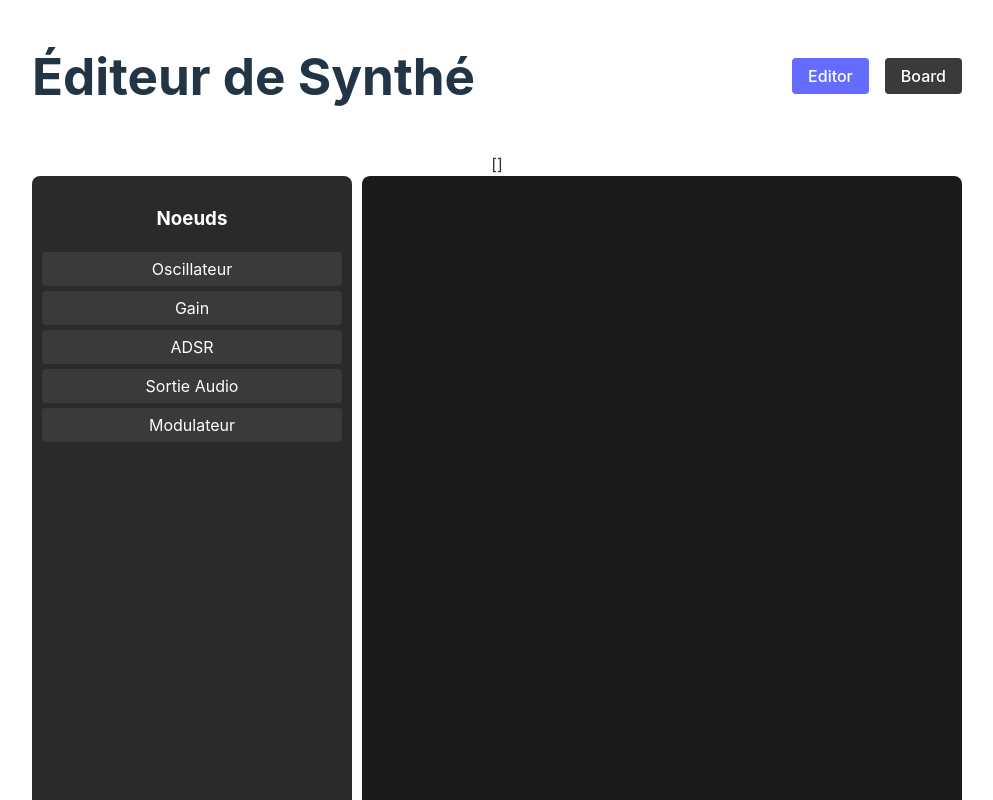
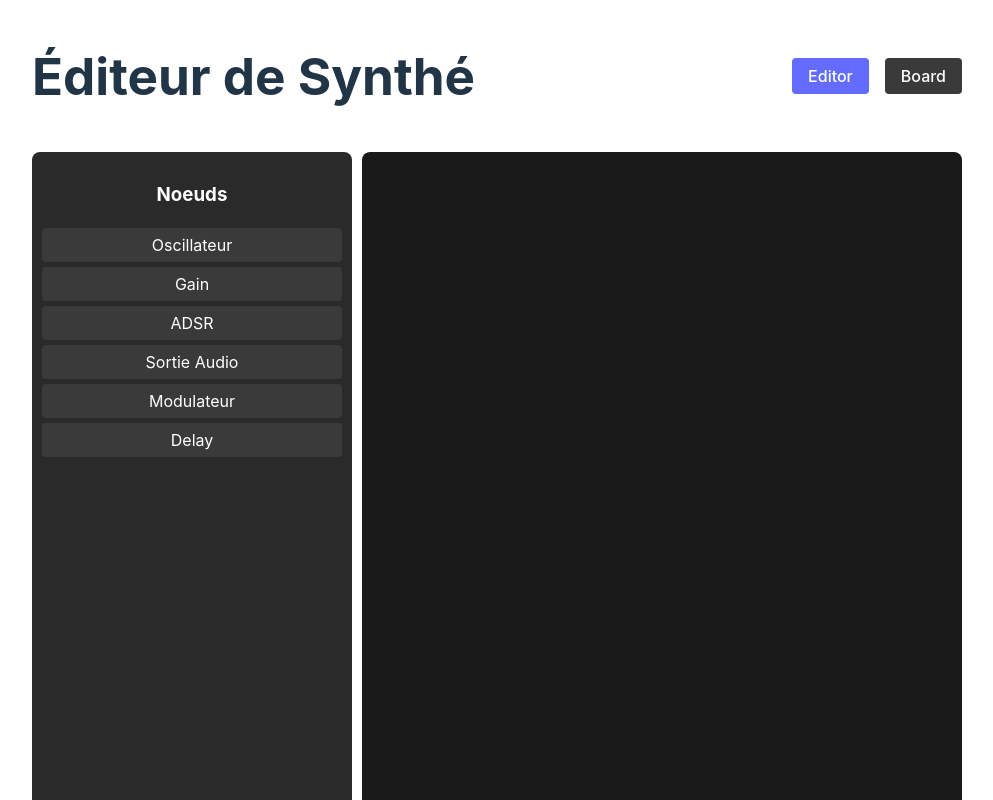
Before and after one commit to Npj721/vue-audio, a Vue app: page / in a window 1280 px wide. Shown: the top 800 px of the page, without its empty margins (143-1136 px from the left). Built offline with nearby package versions, Linux system fonts and the light colour scheme.

Commit message:
ajout noeud delay

```diff
--- a/src/components/NodeEditor.vue
+++ b/src/components/NodeEditor.vue
@@ -88,6 +88,7 @@ const availableNodes = [
   }},
   { type: 'destination', label: 'Sortie Audio', special: true },
   { type: 'mod', label: 'Modulateur', params: { type: 'square', detune: 0, freq: 10, gain: 150 } },
+  { type: 'delay', label: 'Delay', params: {delay: .1 } },
 
 ]
 
@@ -243,6 +244,27 @@ function finishConnecting(node, event) {
     createConnection(connectingFrom.value, node)
   }
   else if (connectingFrom.value.type === 'mod' && node.type === 'adsr') {
+    console.log('connection mod vers adsr', { connectingFrom, node})
+    const targetIndex = storeAudio.nodes.findIndex(n => n.id === node.id)
+    storeAudio.connectNodes(sourceIndex, targetIndex)
+    connectingFrom.value.connections.push(node.id)
+    createConnection(connectingFrom.value, node)
+  }
+  else if (connectingFrom.value.type === 'delay' && node.type === 'gain') {
+    console.log('connection mod vers adsr', { connectingFrom, node})
+    const targetIndex = storeAudio.nodes.findIndex(n => n.id === node.id)
+    storeAudio.connectNodes(sourceIndex, targetIndex)
+    connectingFrom.value.connections.push(node.id)
+    createConnection(connectingFrom.value, node)
+  }
+  else if (connectingFrom.value.type === 'gain' && node.type === 'delay') {
+    console.log('connection mod vers adsr', { connectingFrom, node})
+    const targetIndex = storeAudio.nodes.findIndex(n => n.id === node.id)
+    storeAudio.connectNodes(sourceIndex, targetIndex)
+    connectingFrom.value.connections.push(node.id)
+    createConnection(connectingFrom.value, node)
+  }
+  else if (connectingFrom.value.type === 'gain' && node.type === 'gain') {
     console.log('connection mod vers adsr', { connectingFrom, node})
     const targetIndex = storeAudio.nodes.findIndex(n => n.id === node.id)
     storeAudio.connectNodes(sourceIndex, targetIndex)
@@ -487,7 +509,12 @@ onUnmounted(() => {
 </script>
 
 <template>
-  {{ storeAudio.nodes }}
+  <div v-for="node in storeAudio.nodes" :key="node">
+    <div>
+      {{ node }}
+    </div>
+  </div>
+
   <div v-if="false">
     <BoardSynth></BoardSynth>
   </div>
--- a/src/components/NodeParamEditor.vue
+++ b/src/components/NodeParamEditor.vue
@@ -123,6 +123,13 @@
             </tbody>
           </table>
         </div>
+
+        <div v-if="selectedNode.type === 'delay'">
+          <h3>Gain</h3>
+          <label :for="'param-input-delay'">Delay</label>
+          <input id='param-input-delay' type="number" step="0.01"  v-model="selectedNode.param.delay">
+        </div>
+
 
 
 
--- a/src/stores/audio.js
+++ b/src/stores/audio.js
@@ -259,9 +259,13 @@ export const useAudioStore = defineStore('audio', () => {
 
             case 'gain':
                 const gain = _audioContext.value.createGain()
-                // Set initial gain value from the node parameters
                 gain.gain.value = nodeInfo.param.gain || 0
                 return gain
+
+            case 'delay':
+                const delay = _audioContext.value.createDelay()
+                delay.delayTime.value = nodeInfo.param.delay || .5
+                return delay
 
             case 'adsr':
                 return {
```
